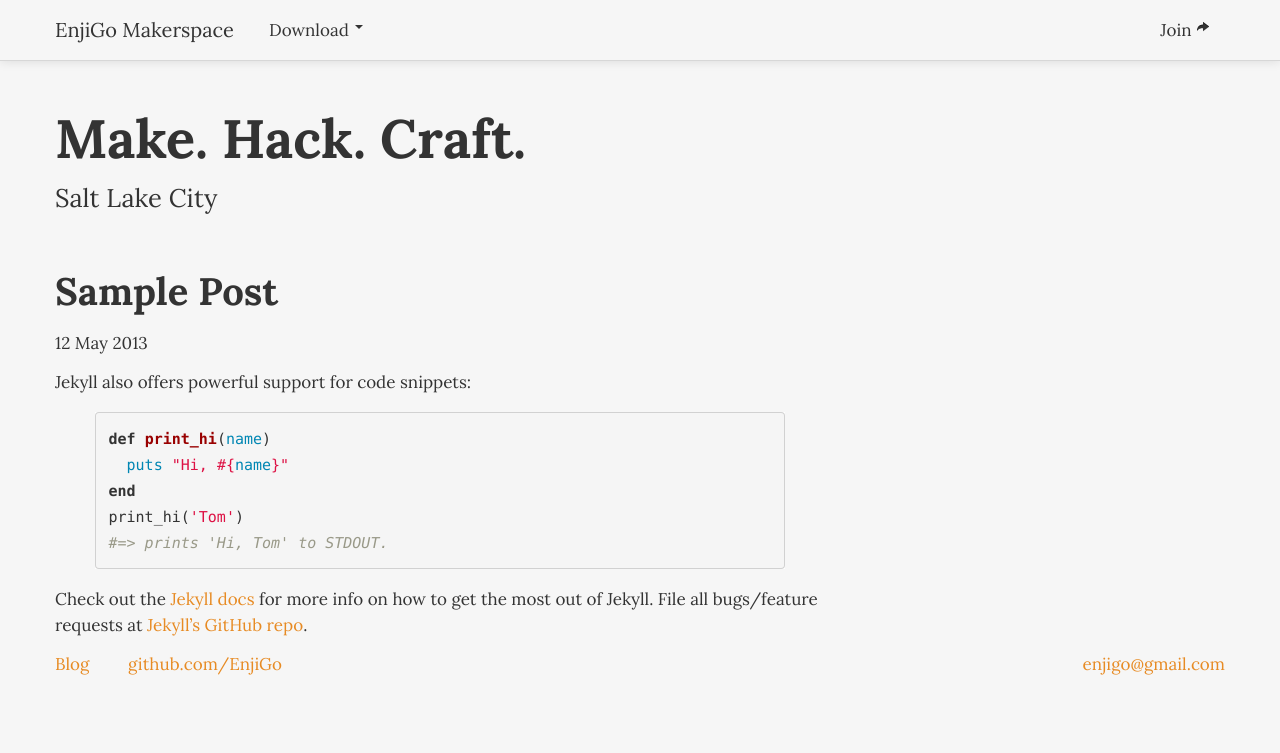
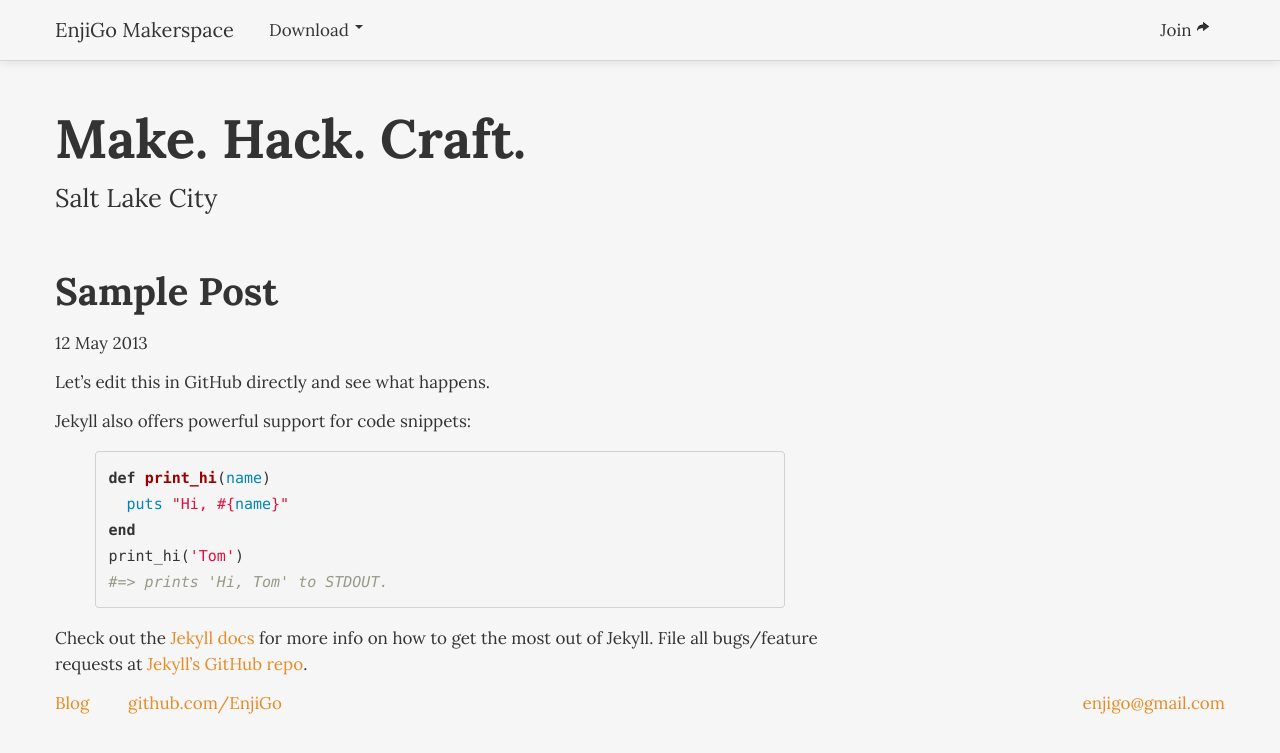
Before and after one commit to makesaltlake/website, a Jekyll site: the page built from _posts/2013-05-12-sample.md, in a window 1280 px wide. Shown: the top 753 px of the page. Built offline with Jekyll 4.4.1, drawn with Linux system fonts in a browser that asks for light colours.

Commit message:
Update 2013-05-12-sample.md

```diff
--- a/_posts/2013-05-12-sample.md
+++ b/_posts/2013-05-12-sample.md
@@ -4,6 +4,8 @@ title:  "Sample Post"
 date:   2013-05-12 21:16:57
 categories: jekyll
 ---
+
+Let's edit this in GitHub directly and see what happens.
 
 Jekyll also offers powerful support for code snippets:
 
```
